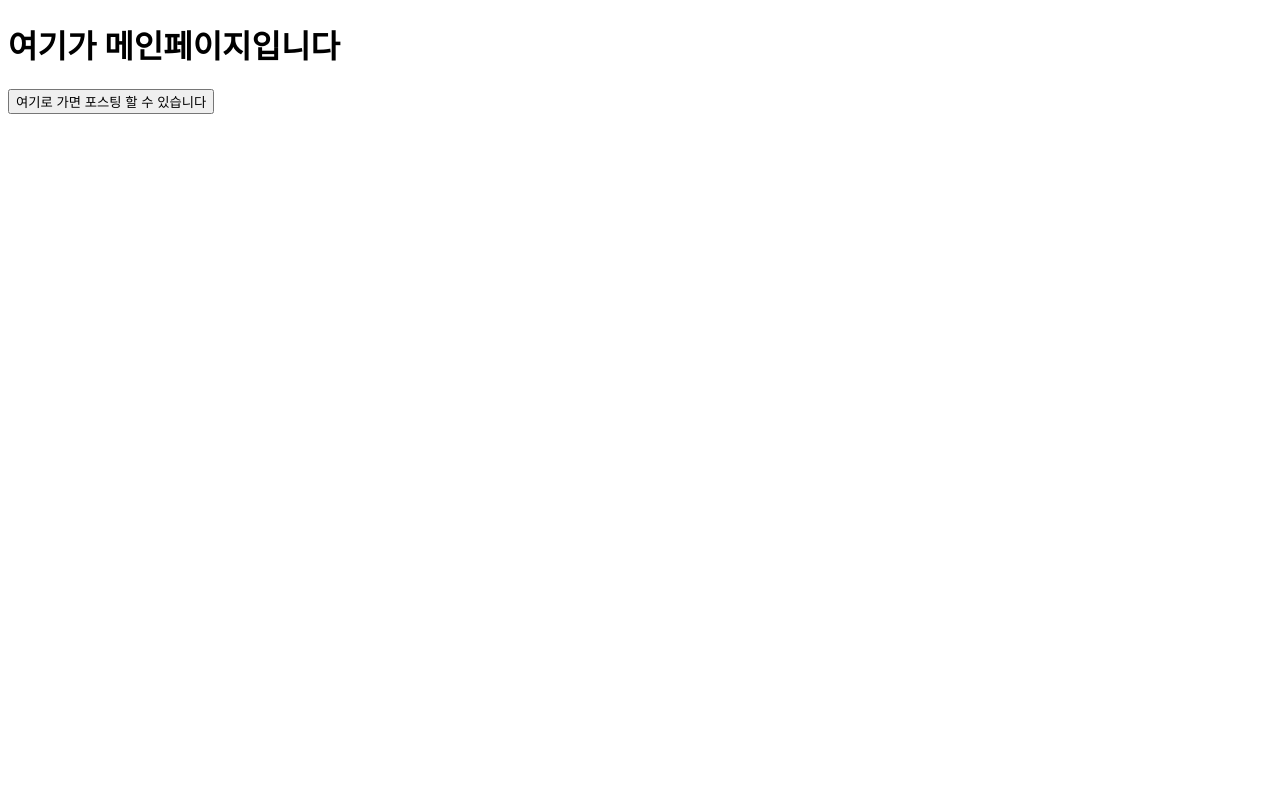
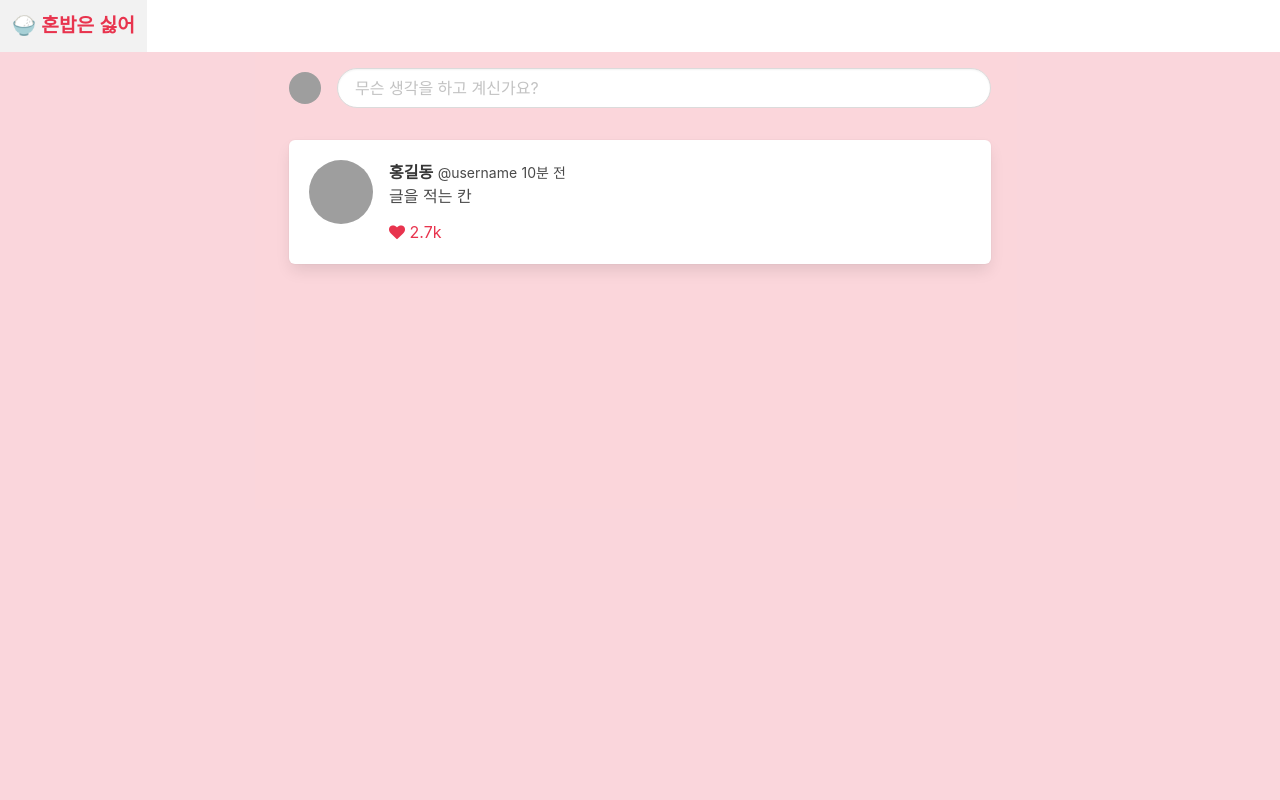
Before and after one commit to Luwin-Seo/No-Honbop, a Flask app: template templates/index.html in a window 1280 px wide. Run offline with Flask 2, Linux system fonts and the light colour scheme; the template is opened without the code that fills it, so the values that code supplies are empty; some libraries are stand-ins or nearby versions; grey boxes are pictures that could not be loaded.

Commit message:
임시 메인페이지 추가 및 포스팅 카드 계속 수정중

```diff
--- a/app.py
+++ b/app.py
@@ -25,7 +25,10 @@ def home():
     token_receive = request.cookies.get('mytoken')
     try:
         payload = jwt.decode(token_receive, SECRET_KEY, algorithms=['HS256'])
-        return render_template('index.html')
+
+        user_info = db.users.find_one({"username": payload["id"]})
+        return render_template('index.html', user_info=user_info)
+
     except jwt.ExpiredSignatureError:
         return redirect(url_for("login", msg="로그인 시간이 만료되었습니다."))
     except jwt.exceptions.DecodeError:
--- /dev/null
+++ b/static/mystyle.css
@@ -0,0 +1,42 @@
+body {
+    background-color: RGBA(232, 52, 78, 0.2);
+    min-height: 100vh;
+      padding-top: 3.25rem;
+}
+
+.section {
+    padding: 1rem 1.5rem;
+    max-width: 750px;
+    margin: auto;
+}
+
+.is-sparta {
+    color: #e8344e !important;
+}
+
+.button.is-sparta {
+    background-color: #e8344e;
+    border-color: transparent;
+    color: #fff !important;
+}
+
+.button.is-sparta.is-outlined {
+    background-color: transparent;
+    border-color: #e8344e;
+    color: #e8344e !important;
+}
+
+.modal-content {
+    width: 600px;
+    max-width: 80%;
+}
+
+input::-webkit-calendar-picker-indicator {
+    display: none;
+}
+
+.image img {
+    object-fit:cover;
+    width:100%;
+    height:100%;
+}
--- a/templates/index.html
+++ b/templates/index.html
@@ -1,13 +1,124 @@
-<!DOCTYPE html>
+<!doctype html>
 <html lang="en">
     <head>
-    <meta charset="UTF-8">
-    <title>Title</title>
+
+        <!-- Webpage Title -->
+        <title>Home | SWEETER</title>
+
+        <!-- Required meta tags -->
+        <meta charset="utf-8">
+        <meta name="viewport" content="width=device-width, initial-scale=1, shrink-to-fit=no">
+
+        <!-- Bulma CSS -->
+        <link rel="stylesheet" href="https://cdn.jsdelivr.net/npm/bulma@0.9.1/css/bulma.min.css">
+        <!-- Font Awesome CSS -->
+        <link href="//maxcdn.bootstrapcdn.com/font-awesome/4.7.0/css/font-awesome.min.css" rel="stylesheet">
+        <!--mystyle.css-->
+        <link href="{{ url_for('static', filename='mystyle.css') }}" rel="stylesheet">
+        <!-- JS -->
+        <script src="https://ajax.googleapis.com/ajax/libs/jquery/3.4.1/jquery.min.js"></script>
+        <script src="https://cdnjs.cloudflare.com/ajax/libs/jquery-cookie/1.4.1/jquery.cookie.js"></script>
+
+
         <script>
         </script>
+
     </head>
     <body>
-    <h1>여기가 메인페이지입니다</h1>
-    <button href=/postpop>여기로 가면 포스팅 할 수 있습니다</button>
+        <nav class="navbar is-fixed-top is-white" role="navigation" aria-label="main navigation">
+            <div class="navbar-brand">
+                <a class="navbar-item" href="/">
+                    <strong class="is-sparta"
+                            style="font-family: 'Stylish', sans-serif;font-size: larger;">🍚 혼밥은 싫어</strong>
+                </a>
+            </div>
+        </nav>
+        <section class="section">
+    <article class="media">
+        <figure class="media-left" style="align-self: center">
+            <a class="image is-32x32" href="/user/{{ user_info.username }}">
+                <img class="is-rounded" src="{{ url_for('static', filename=user_info.profile_pic_real) }}">
+            </a>
+        </figure>
+        <div class="media-content">
+            <div class="field">
+                <p class="control">
+                     <input id="input-post" class="input is-rounded" placeholder="무슨 생각을 하고 계신가요?"
+                            onclick='$("#modal-post").addClass("is-active")'>                </p>
+            </div>
+        </div>
+    </article>
+{#            포스팅 할 수 있는 곳#}
+            <div class="modal" id="modal-post">
+                <div class="modal-background" onclick='$("#modal-post").removeClass("is-active")'></div>
+                <div class="modal-content">
+                    <div class="box">
+                        <article class="media">
+                            <div class="media-content">
+                                <div class="field">
+                                    <p class="control">
+                                        <textarea id="textarea-post" class="textarea"
+                                                  placeholder="무슨 생각을 하고 계신가요?"></textarea>
+                                    </p>
+                                </div>
+                                <nav class="level is-mobile">
+                                    <div class="level-left">
+
+                                    </div>
+                                    <div class="level-right">
+                                        <div class="level-item">
+                                            <a class="button is-sparta" onclick="post()">포스팅하기</a>
+                                        </div>
+                                        <div class="level-item">
+                                            <a class="button is-sparta is-outlined"
+                                               onclick='$("#modal-post").removeClass("is-active")'>취소</a>
+                                        </div>
+                                    </div>
+                                </nav>
+                            </div>
+                        </article>
+                    </div>
+                </div>
+                <button class="modal-close is-large" aria-label="close"
+                        onclick='$("#modal-post").removeClass("is-active")'></button>
+            </div>
+        </section>
+
+{#        포스팅된 데이터 불러오는 곳#}
+        <section class="section">
+            <div id="post-box" class="container">
+                <div class="box">
+                    <article class="media">
+                        <div class="media-left">
+                            <a class="image is-64x64" href="#">
+                                <img class="is-rounded"
+                                     src={{ url_for("static", filename="profile_pics/profile_placeholder.png") }} alt="Image">
+                            </a>
+                        </div>
+                        <div class="media-content">
+                            <div class="content">
+                                <p>
+                                    <strong>홍길동</strong> <small>@username</small> <small>10분 전</small>
+                                    <br>
+                                    글을 적는 칸
+                                </p>
+                            </div>
+                            <nav class="level is-mobile">
+                                <div class="level-left">
+                                    <a class="level-item is-sparta" aria-label="heart"
+                                       onclick="toggle_like('', 'heart')">
+                                        <span class="icon is-small"><i class="fa fa-heart"
+                                                                       aria-hidden="true"></i></span>&nbsp;<span
+                                            class="like-num">2.7k</span>
+                                    </a>
+                                </div>
+
+                            </nav>
+                        </div>
+                    </article>
+                </div>
+
+            </div>
+        </section>
     </body>
 </html>
```
Also changed, not shown: templates/posting_card.html (+5 -4 lines). Lines whose indentation alone changed are shown as unchanged.
